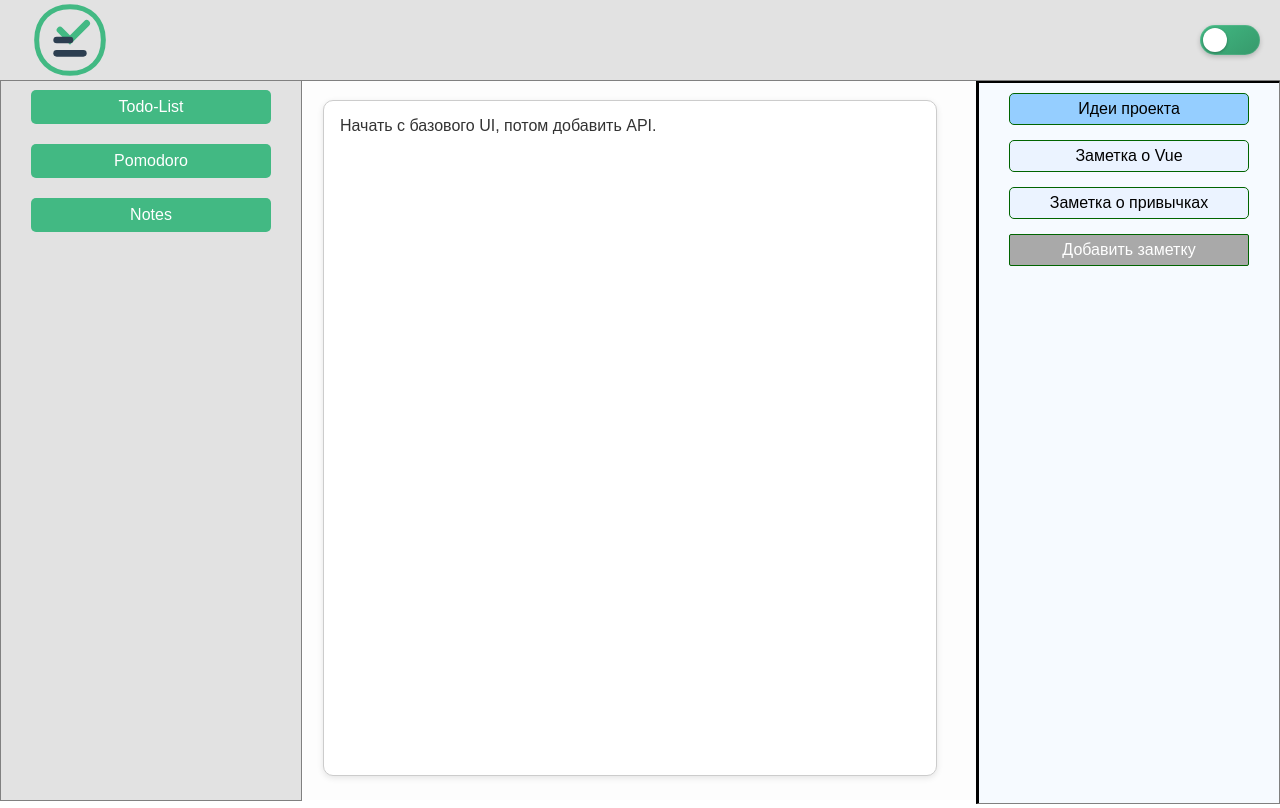
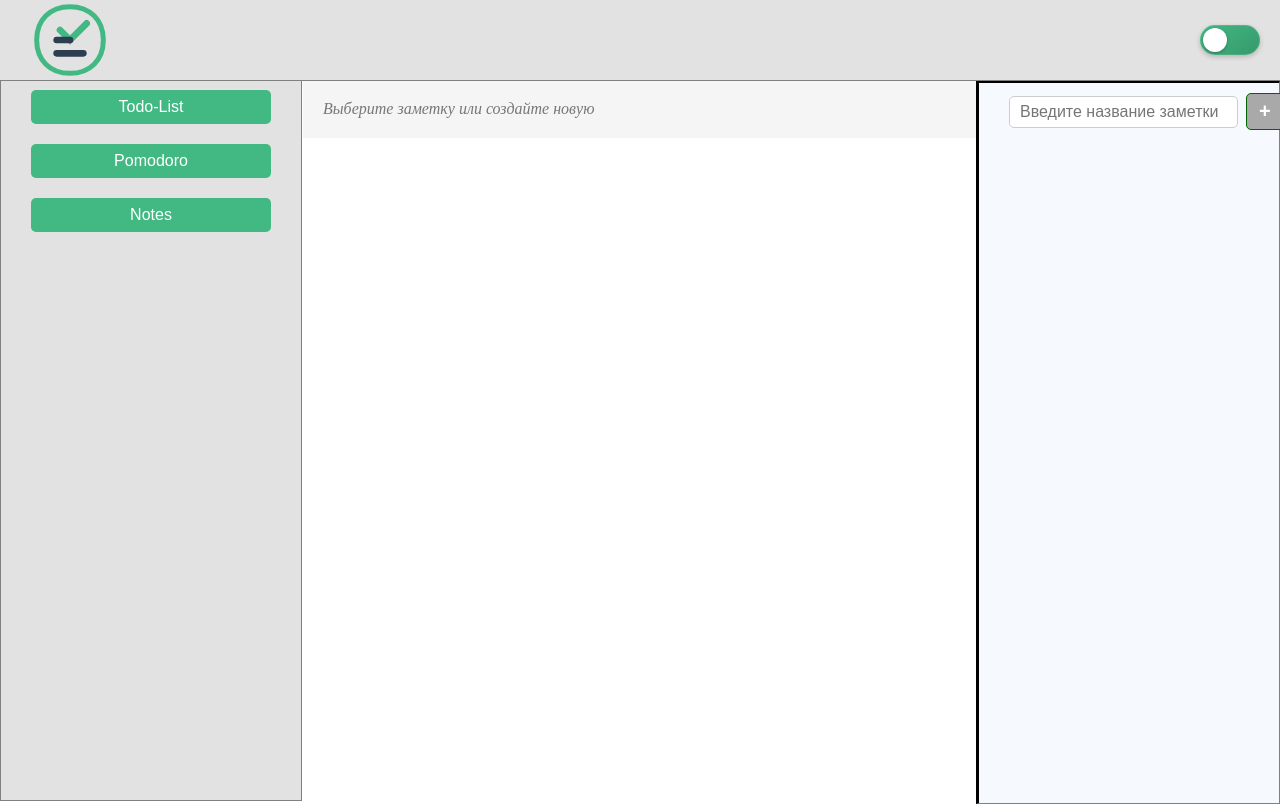
Before and after one commit to DmitryPetrakevich/vue3-Todo-List, a Vue app: page / in a window 1280 px wide. Both pictures are taken after a click on the button "Notes". Built offline with nearby package versions, Linux system fonts and the light colour scheme.

Commit message:
переделал архитектуру вкладки note, добавил логику добалвение заметки

```diff
--- a/src/components/features/notes/NewNoteButton.vue
+++ b/src/components/features/notes/NewNoteButton.vue
@@ -1,31 +1,59 @@
 <template>
-    <div >
-        <button class="new-note-btn">
-            Добавить заметку
+  <div class="new-note">
+    <input
+      v-model="noteTitle"
+      type="text"
+      placeholder="Введите название заметки"
+      class="new-note-input"
+    />
+    <button class="new-note-btn" @click="addNewNote">
+      +
     </button>
   </div>
-
 </template>
 
-<script>
-export default {};
+<script setup>
+import { ref } from "vue";
+import { useNoteStore } from "@/stores/note";
+
+const store = useNoteStore();
+const noteTitle = ref("");
+
+// добавление новой заметки
+function addNewNote() {
+  if (noteTitle.value.trim()) {
+    store.addNote(noteTitle.value.trim());
+    noteTitle.value = ""; // очищаем поле ввода
+  }
+}
 </script>
 
 <style scoped lang="less">
+.new-note {
+  display: flex;
+  align-items: center;
+  justify-content: space-between;
+  width: 80%;
+  margin: 10px auto;
+}
+
+.new-note-input {
+  flex: 1;
+  font-size: 16px;
+  padding: 6px 10px;
+  border: 1px solid #ccc;
+  border-radius: 5px;
+  margin-right: 8px;
+}
+
 .new-note-btn {
-    display: block;
-    box-sizing: border-box;
-    width: 80%;
-    font-size: 16px;
-    font-weight: 500;
-    margin-top: 10px;
-    margin-bottom: 5px;
-    margin-left: 30px;
+  font-size: 20px;
+  font-weight: bold;
+  padding: 6px 12px;
   border: 1px solid darkgreen;
-    border-radius: 2px;
-    color: rgb(255, 255, 255);
+  border-radius: 5px;
   background-color: #a9a9a9;
-    padding: 6px 0;
+  color: white;
   cursor: pointer;
   transition: background-color 0.3s ease;
 
--- a/src/components/features/notes/NoteEditor.vue
+++ b/src/components/features/notes/NoteEditor.vue
@@ -1,89 +1,42 @@
 <template>
-  <div class="note-editor">
-    <div class="note-editor__container">
-      <textarea
-      class="no-resize"
-      v-model="localText"
-      >
-      </textarea>
-    </div>
+  <div class="note-editor" v-if="activeNote">
+    <textarea v-model="activeNote.text" class="no-resize"></textarea>
+  </div>
+  <div v-else class="note-editor-empty">
+    Выберите заметку или создайте новую
   </div>
 </template>
 
 <script setup>
-import { ref, watch, onMounted } from 'vue';
+import { computed } from "vue";
+import { useNoteStore } from "@/stores/note";
 
-const props = defineProps ({
-  note: {
-    type: Array,
-    required: true
+const store = useNoteStore();
 
-  }
-});
-
-const localText = ref("");
-
-onMounted(() => {
-  if(props.note) {
-    localText.value = props.note.text;
-  }
-});
-
-watch(
-  () => props.note,
-  (newNote) => {
-    if (newNote) {
-      localText.value = newNote.text;
-    }
-  },
-  { immediate: true } // сразу запустить при первом рендере
+const activeNote = computed(() =>
+  store.notes.find((n) => n.id === store.activeNoteId)
 );
-
-watch(localText, (newVal) => {
-  if (props.note) {
-    props.note.text = newVal;
-  }
-});
 </script>
 
-<style lang="less">
+<style scoped lang="less">
 .note-editor {
   padding: 20px;
-  background-color: #fdfdfd;
-
-  display: flex;
-  align-items: flex-start;
-}
-
-.note-editor__container {
-  width: calc(100vw - 700px);
 }
 
 textarea {
-  width: 100%;
+  width: 830px;
   height: calc(100vh - 150px);
   padding: 12px 16px;
   font-size: 16px;
   font-family: sans-serif;
   line-height: 1.6;
-
   border: 1px solid #ccc;
   border-radius: 10px;
-  box-shadow: 0 2px 6px rgba(0, 0, 0, 0.1);
-
-  resize: vertical;
-  background-color: #fff;
-  color: #333;
-
-  transition: border-color 0.3s ease;
-}
-
-textarea:focus {
-  outline: none;
-  border-color: #007bff;
-}
-
-.no-resize {
   resize: none;
 }
+.note-editor-empty {
+  padding: 20px;
+  color: #777;
+  font-style: italic;
+}
 </style>
--- a/src/components/features/notes/NotesSidebar.vue
+++ b/src/components/features/notes/NotesSidebar.vue
@@ -1,40 +1,25 @@
 <template>
   <div class="notes-sidebar">
     <div class="notes-sidebar__container">
+      <NewNoteButton />
       <button
         class="notes-sidebar-btn"
-        v-for="note in notes"
+        v-for="note in store.notes"
         :key="note.id"
-        @click="emit('changeNote', note.id)"
-        :class="{ active: note.id === activeNoteId }"
+        @click="store.activeNoteId = note.id"
+        :class="{ active: note.id === store.activeNoteId }"
       >
         {{ note.title }}
       </button>
     </div>
-
-    <NewNoteButton />
-
   </div>
 </template>
 
 <script setup>
-import { defineProps, defineEmits } from 'vue';
-import NewNoteButton from './NewNoteButton.vue';
+import { useNoteStore } from "@/stores/note";
+import NewNoteButton from "./NewNoteButton.vue";
 
-
-const props = defineProps({
-  notes: {
-    type: Array,
-    required: true
-  },
-
-  activeNoteId: {
-    type: [String, Number],
-    required: true
-  }
-});
-
-const emit = defineEmits(['changeNote']);
+const store = useNoteStore();
 </script>
 
 <style scoped lang="less">
@@ -57,7 +42,6 @@ const emit = defineEmits(['changeNote']);
 
   &-btn {
     display: block;
-    box-sizing: border-box;
     width: 80%;
     font-size: 16px;
     font-weight: 500;
--- a/src/components/pages/NotesView.vue
+++ b/src/components/pages/NotesView.vue
@@ -1,37 +1,18 @@
-!
 <template>
   <div class="notes-view">
-    <div class="notes-view__container">
-      <NoteEditor :note="activeNote" />
-      <NotesSidebar
-        :notes="notes"
-        :active-note-id="activeNoteId"
-        @changeNote="setActiveNote"
-      />
-    </div>
+    <NoteEditor />
+    <NotesSidebar />
   </div>
 </template>
 
 <script setup>
-import { ref, computed } from "vue";
 import NoteEditor from "../features/notes/NoteEditor.vue";
 import NotesSidebar from "../features/notes/NotesSidebar.vue";
-
-const notes = ref([
-    { id: 1, title: "Идеи проекта", text: "Начать с базового UI, потом добавить API." },
-    { id: 2, title: "Заметка о Vue", text: "Vue 3 использует Composition API." },
-    { id: 3, title: "Заметка о привычках", text: "Нужно добавить трекинг по датам." },
-]);
-
-const activeNoteId = ref(1);
-
-function setActiveNote(id) {
-  activeNoteId.value = id;
-};
-
-const activeNote = computed(() =>
-  notes.value.find((n) => n.id === activeNoteId.value)
-);
 </script>
 
-<style scoped></style>
+<style scoped lang="less">
+.notes-view {
+  display: flex;
+  flex-direction: row;
+}
+</style>
--- a/src/stores/note.js
+++ b/src/stores/note.js
@@ -1,20 +1,20 @@
 import { defineStore } from "pinia";
 
-export const useNoteStore =  defineStore("note", {
-    state: () => ({
-        notes: [],
+export const useNoteStore = defineStore("note", {
+  state: () => ({
+    notes: [],
+    activeNoteId: null,
+  }),
 
-
-
-
-    }),
-
-    actions: {
-        addNote(title) {
-            this.notes.push({
-                title,
-            })
-        }
-    }
-
-})
+  actions: {
+    addNote(title) {
+      const newNote = {
+        id: Date.now(),
+        title: title || "Новая заметка",
+        text: "",
+      };
+      this.notes.push(newNote);
+      this.activeNoteId = newNote.id;
+    },
+  },
+});
```
Also changed, not shown: src/components/features/notes/NoteItem.vue (deleted, +0 -18 lines), src/components/features/notes/NoteManager.vue (+16 -3 lines). Lines whose indentation alone changed are shown as unchanged.
